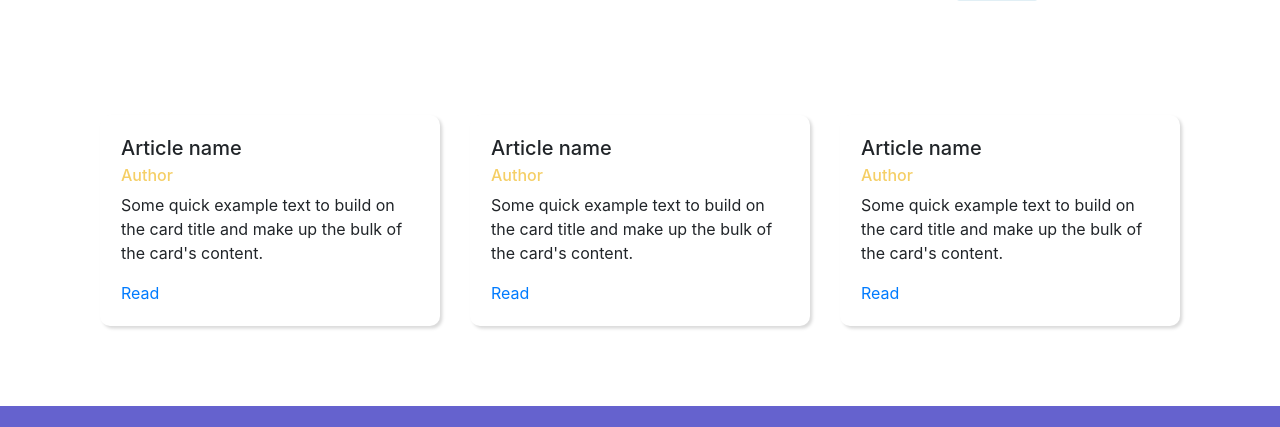
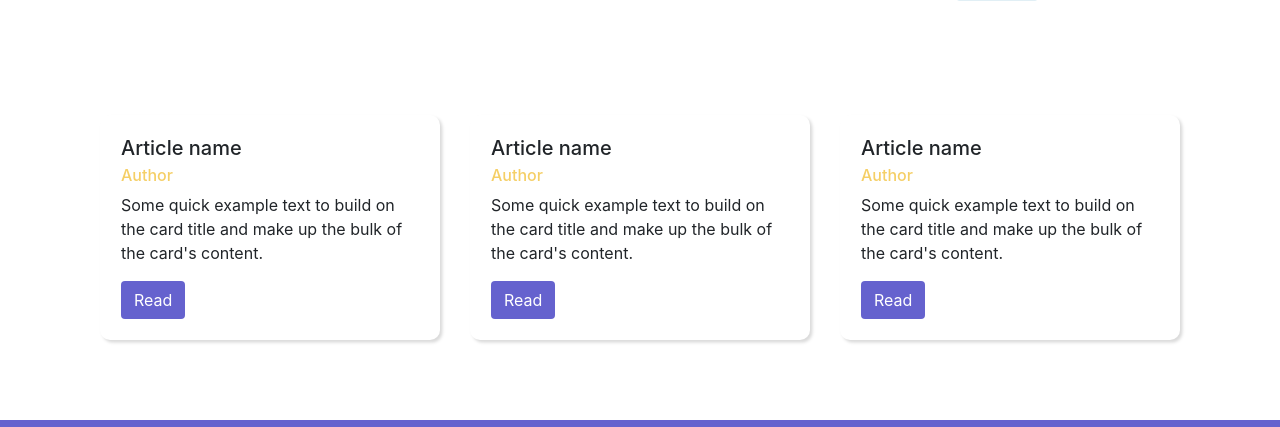
Before and after one commit to Raphaelmbewe/iwd_sample_template, a plain HTML site: page infections/cancer.html in a window 1280 px wide. Shown: the part 1066-1493 px from the top of the page. Drawn offline with nearby package versions, Linux system fonts and the light colour scheme.

Commit message:
made update

```diff
--- a/infections/cancer.html
+++ b/infections/cancer.html
@@ -72,7 +72,7 @@
                       <h5 class="card-title">Article name</h5>
                       <h6 class="card-subtitle mb-2 text-muted author">Author</h6>
                       <p class="card-text">Some quick example text to build on the card title and make up the bulk of the card's content.</p>
-                      <a href="#" class="card-link">Read</a>
+                      <a href="#" class="btn button-color">Read</a>
                     </div>
                   </div>
                </div>
@@ -84,7 +84,7 @@
                       <h5 class="card-title">Article name</h5>
                       <h6 class="card-subtitle mb-2 text-muted author">Author</h6>
                       <p class="card-text">Some quick example text to build on the card title and make up the bulk of the card's content.</p>
-                      <a href="#" class="card-link">Read</a>
+                      <a href="#" class="btn button-color">Read</a>
                     </div>
                   </div>
                </div>
@@ -95,7 +95,7 @@
                       <h5 class="card-title">Article name</h5>
                       <h6 class="card-subtitle mb-2 text-muted author">Author</h6>
                       <p class="card-text">Some quick example text to build on the card title and make up the bulk of the card's content.</p>
-                      <a href="#" class="card-link">Read</a>
+                      <a href="#" class="btn button-color">Read</a>
                     </div>
                   </div>
                </div>
--- a/styles/styles.css
+++ b/styles/styles.css
@@ -113,3 +113,13 @@ div.icons a i:hover{
 .author{
     color: #f5cf66 !important;
 }
+
+.button-color{
+    background:#6562ce;
+    color: #FFFFFF;
+}
+
+.home-p{
+    margin-bottom: 2.75rem !important;
+    margin-top: 2.75rem !important;
+}
```
Also changed, not shown: home/index.html (+2 -4 lines), infections/covid.html (+3 -3 lines), infections/malaria.html (+3 -3 lines), infections/tuberculosis.html (+3 -3 lines).
